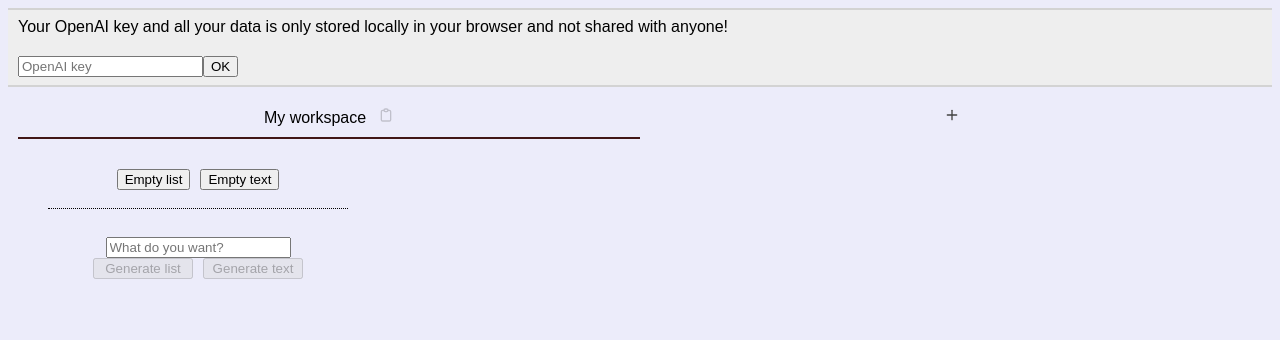
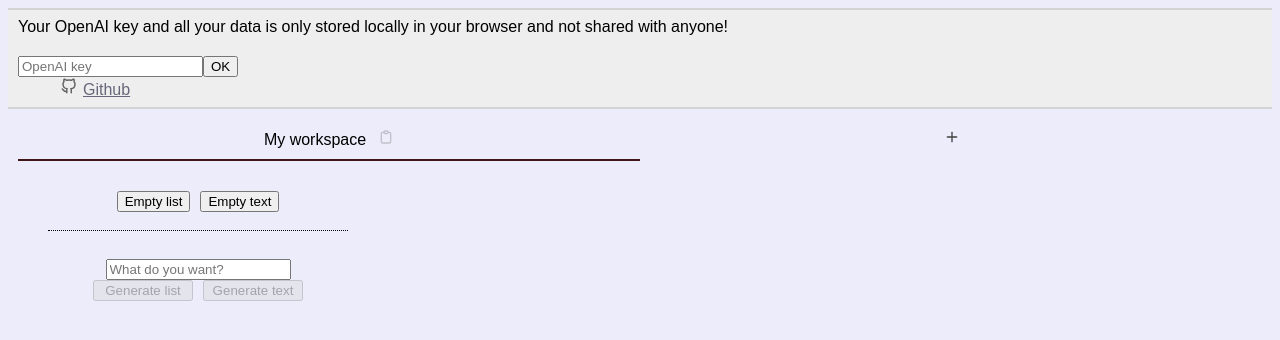
Before and after one commit to espenabr/turbothink, a React (Vite) app: page / in a window 1280 px wide. Shown: the top 340 px of the page. Built offline with nearby package versions, Linux system fonts and the light colour scheme.

Commit message:
link to github repo

```diff
--- a/src/App.css
+++ b/src/App.css
@@ -246,3 +246,11 @@
     padding-bottom: 8px;
     padding-left: 10px;
 }
+
+.github-reference {
+    margin-left: 40px;
+    cursor: pointer;
+    opacity: 80%;
+    color: rgb(70, 70, 95);
+    text-decoration: underline;
+}
--- a/src/Settings.tsx
+++ b/src/Settings.tsx
@@ -1,6 +1,7 @@
 import InputOpenAiKey from "./InputOpenAiKey";
 import { GptModel } from "./tangible-gpt/model";
 import { BlockHeight } from "./model";
+import IconBrandGithub from "./icons/IconBrandGithub";
 
 type ModelOption = {
     value: GptModel;
@@ -50,6 +51,8 @@ const Settings = ({ openAiKey, gptModel, blockHeight, onUpdateKey, onUpdateGptMo
         { value: "Tall", label: "Tall" },
     ];
 
+    const onOpenGithubRepo = () => window.open("https://github.com/espenabr/turbothink", "_blank");
+
     return (
         <div>
             {validKey(openAiKey) ? (
@@ -78,6 +81,10 @@ const Settings = ({ openAiKey, gptModel, blockHeight, onUpdateKey, onUpdateGptMo
             ) : (
                 <InputOpenAiKey currentKey={openAiKey} onInput={onUpdateKey} />
             )}
+            <span className="github-reference" onClick={onOpenGithubRepo}>
+                <IconBrandGithub />
+                <span style={{ marginLeft: "5px" }}>Github</span>
+            </span>
         </div>
     );
 };
```
